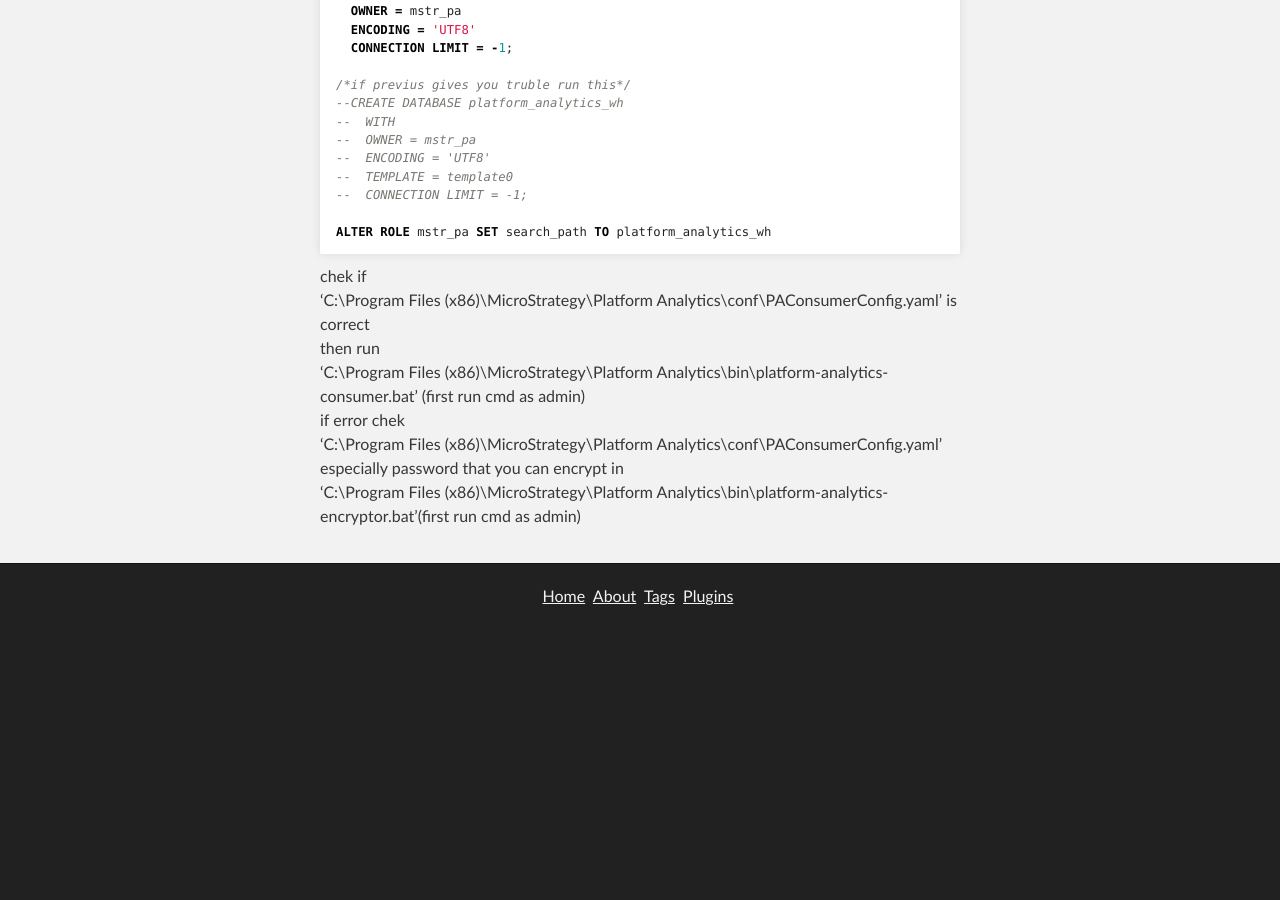
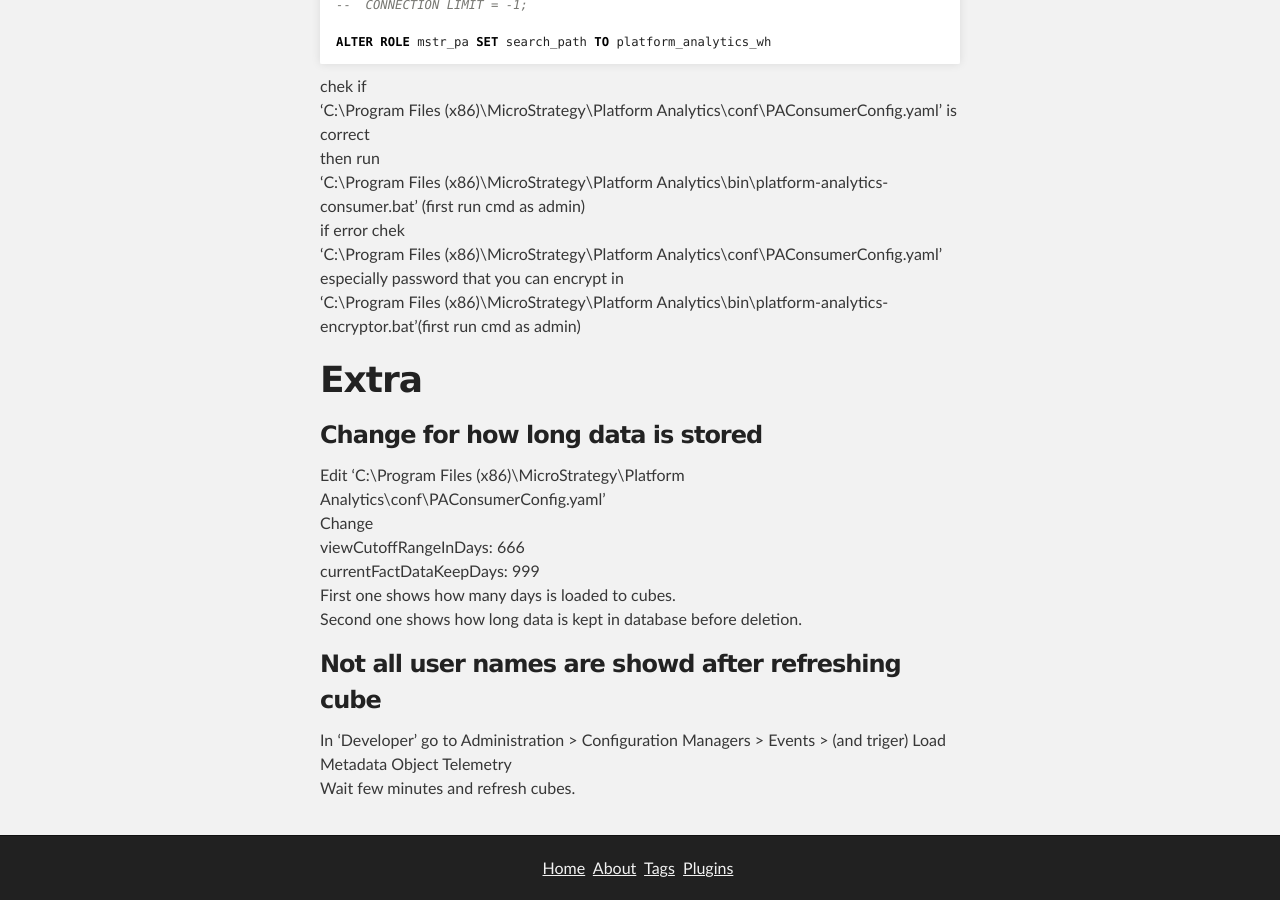
Before and after one commit to kl82slo/kl82slo.github.io, a Jekyll site: the page built from _posts/2024-04-20-0018 MicroStrategy Platform Analytics.md, in a window 1280 px wide and 900 px high, scrolled down 4874 px. Built offline with Jekyll 4.4.1, drawn with Linux system fonts in a browser that asks for light colours; before the commit the page ends 5502 px from its top, so only the background shows below that; some of the changed text lies outside the part shown.

Commit message:
Update 2024-04-20-0018 MicroStrategy Platform Analytics.md

```diff
--- a/_posts/2024-04-20-0018 MicroStrategy Platform Analytics.md
+++ b/_posts/2024-04-20-0018 MicroStrategy Platform Analytics.md
@@ -108,7 +108,7 @@
 ![BassicStatistics](/img/20240420_0018/BassicStatistics.png) <br />
 If project dosen't have 'Basic Statistics' set to 'True'. Then run<br />
 {% highlight sql %} ALTER PASTATISTICS BASICSTATS ENABLED DETAILEDREPJOBS FALSE DETAILEDDOCJOBS FALSE JOBSQL FALSE COLUMNSTABLES FALSE IN PROJECT "your_project_name";{% endhighlight %}
-
+Hint 'LIST ALL PROJECTS;' retuns names for all projects<br />
 
 ### You can also chek if data is loded by running<br />
 'C:\Program Files (x86)\MicroStrategy\Platform Analytics\bin\platform-analytics-health-check.bat' (first run cmd as admin)<br />
@@ -163,3 +153,17 @@
 'C:\Program Files (x86)\MicroStrategy\Platform Analytics\conf\PAConsumerConfig.yaml' <br />
 especially password that you can encrypt in <br />
 'C:\Program Files (x86)\MicroStrategy\Platform Analytics\bin\platform-analytics-encryptor.bat'(first run cmd as admin) <br />
+
+
+# Extra
+### Change for how long data is stored
+Edit 'C:\Program Files (x86)\MicroStrategy\Platform Analytics\conf\PAConsumerConfig.yaml' <br />
+Change <br />
+  viewCutoffRangeInDays: 666 <br />
+  currentFactDataKeepDays: 999 <br />
+First one shows how many days is loaded to cubes. <br />
+Second one shows how long data is kept in database before deletion. <br />
+
+### Not all user names are showd after refreshing cube
+In 'Developer' go to Administration > Configuration Managers > Events > (and triger) Load Metadata Object Telemetry<br />
+Wait few minutes and refresh cubes.
```
Also changed, not shown: other parts of _posts/2024-04-20-0018 MicroStrategy Platform Analytics.md (+0 -10 lines).
